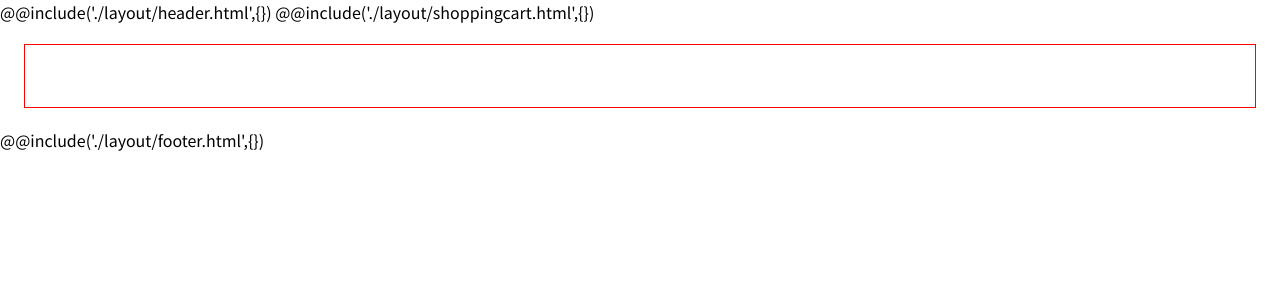
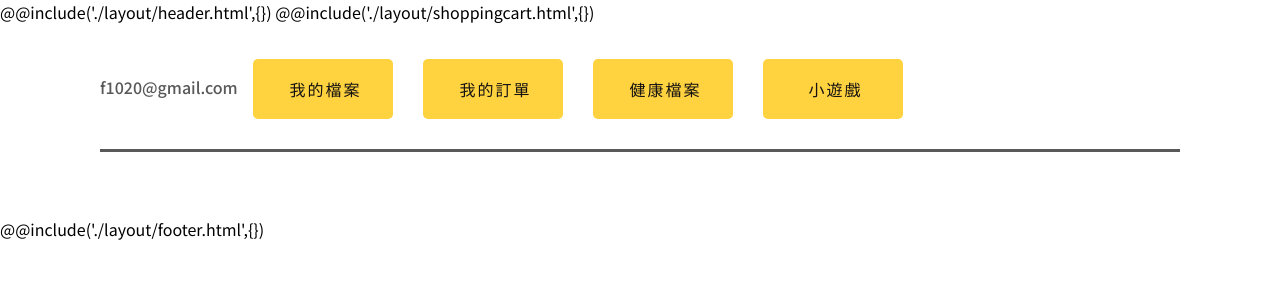
Before and after one commit to a9293340/ED101G1, a PHP site: page /member.html in a window 1280 px wide. Shown: the top 300 px of the page. Run offline with PHP 8.4, Linux system fonts and the light colour scheme; style sheets or scripts are compiled from the project's sources.

Commit message:
fix member 3

```diff
--- a/dev/member.html
+++ b/dev/member.html
@@ -24,8 +24,26 @@
 
     <div id="memApp">
         <div class="memHeader">
-            <p class="memHeaderId"></p>
+            <p class="memHeaderId">{{memData.memEmail}}</p>
+            <div class="memHeaderBtn">
+                <img src="" class="memBtnImg">
+                我的檔案
+            </div>
+            <div class="memHeaderBtn">
+                <img src="" class="memBtnImg">
+                我的訂單
+            </div>
+            <div class="memHeaderBtn">
+                <img src="" class="memBtnImg">
+                健康檔案
+            </div>
+            <div class="memHeaderBtn">
+                <img src="" class="memBtnImg">
+                小遊戲
+            </div>
         </div>
+
+        <div class="memLine"></div>
     </div>
 
 
--- a/dev/sass/member.scss
+++ b/dev/sass/member.scss
@@ -3,10 +3,12 @@
 #memApp{
     @include flexStyle(center,center,column);
     width: 1200px;
-    @include border(1px,red);
+    // @include border(1px,red);
     margin: 20px auto;
     padding: 15px;
     .memHeader{
+        // @include border(1px,green);
+        margin-left: 60px;
         width: 95%;
         @include flexStyle(flex-start,flex-start);
         .memHeaderId{
@@ -17,6 +19,14 @@
             @include btnChoose(120px,50px);
             margin: 0 15px;
             @include fontStyle($black);
+            .memBtnImg{
+                width: 30px;
+            }
         }
     }
+    .memLine{
+        border-top: 3px solid $grey;
+        width: 90%;
+        margin: 30px;
+    }
 }
```
Also changed, not shown: dest/css/member.css (+7 -2 lines), dest/member.html (+18 -4 lines), dest/css/health.css (added), dest/css/sb-admin-2.css.
